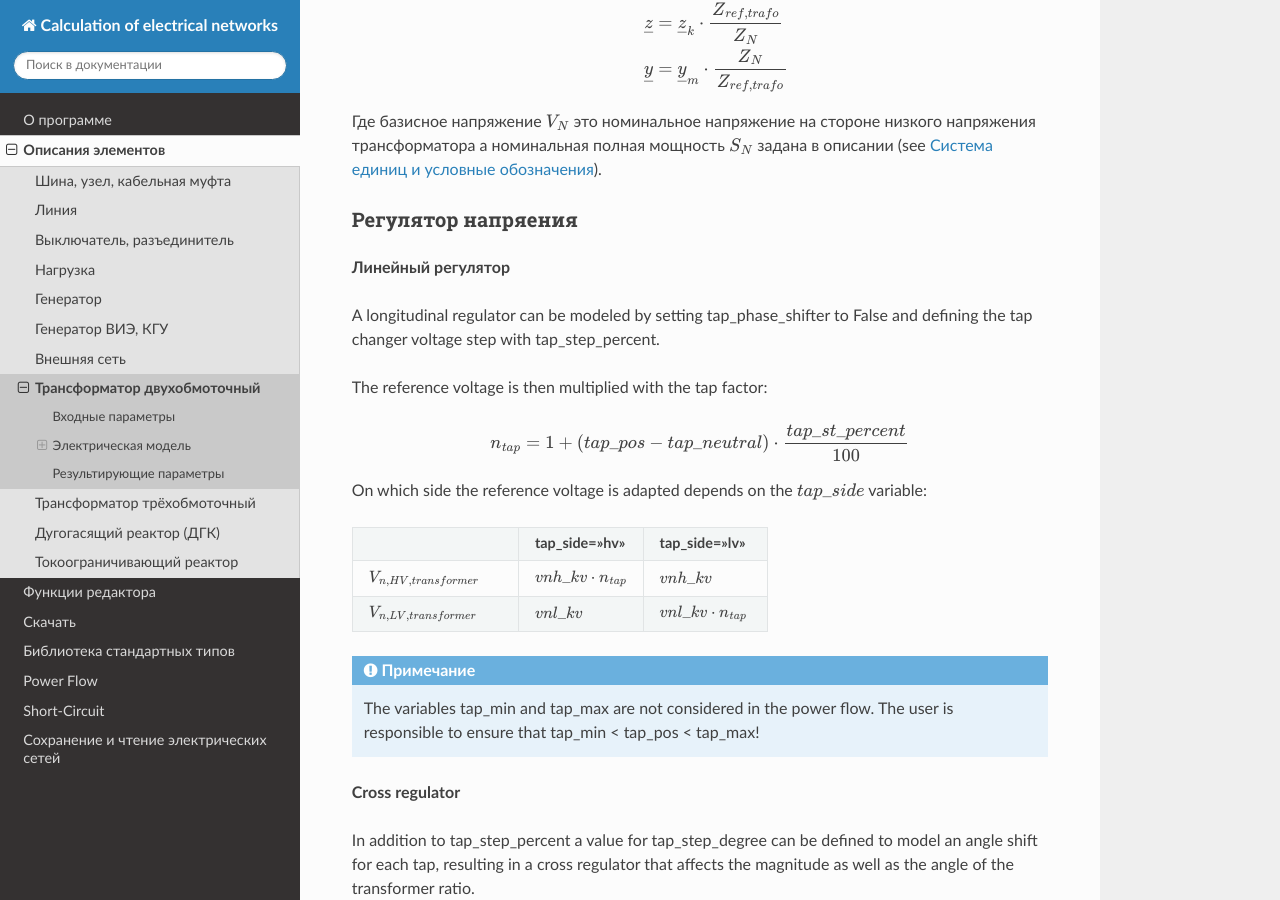
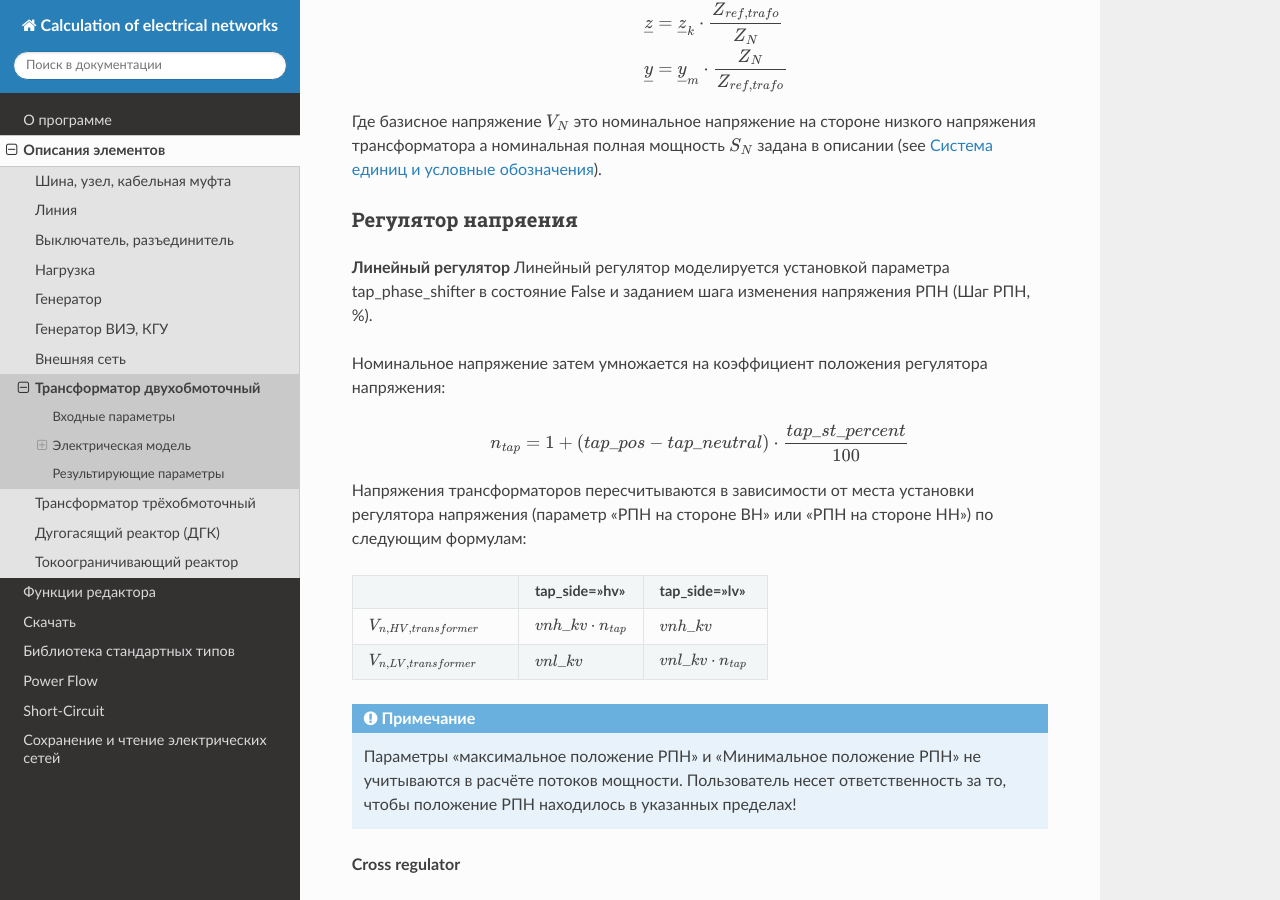
Before and after one commit to vicjan89/doctkz, a Sphinx documentation site: the page built from docs/source/elements/trafo.rst, in a window 1280 px wide and 900 px high, scrolled down 3433 px. Built offline with Sphinx 7.4.7 and the Read the Docs theme 2.0.0, drawn with Linux system fonts in a browser that asks for light colours.

Commit message:
Проложил перевод элемента Трансформатор

```diff
--- a/docs/source/elements/trafo.rst
+++ b/docs/source/elements/trafo.rst
@@ -134,10 +134,9 @@
 -------------------
 
 **Линейный регулятор**
+Линейный регулятор моделируется установкой параметра tap_phase_shifter в состояние False и заданием шага изменения напряжения РПН (Шаг РПН, %).
 
-A longitudinal regulator can be modeled by setting tap_phase_shifter to False and defining the tap changer voltage step with tap_step_percent.
-
-The reference voltage is then multiplied with the tap factor:
+Номинальное напряжение затем умножается на коэффициент положения регулятора напряжения:
 
 .. math::
    :nowrap:
@@ -146,7 +145,7 @@ The reference voltage is then multiplied with the tap factor:
     n_{tap} = 1 + (tap\_pos - tap\_neutral) \cdot \frac{tap\_st\_percent}{100}
     \end{align*}
 
-On which side the reference voltage is adapted depends on the :math:`tap\_side` variable:
+Напряжения трансформаторов пересчитываются в зависимости от места установки регулятора напряжения (параметр "РПН на стороне ВН" или "РПН на стороне НН") по следующим формулам:
 
 .. tabularcolumns:: |p{0.2\linewidth}|p{0.15\linewidth}|p{0.15\linewidth}|
 .. csv-table::
@@ -155,7 +154,7 @@ On which side the reference voltage is adapted depends on the :math:`tap\_side`
    :widths: 20, 15, 15
 
 .. note::
-    The variables tap_min and tap_max are not considered in the power flow. The user is responsible to ensure that tap_min < tap_pos < tap_max!
+    Параметры "максимальное положение РПН" и "Минимальное положение РПН" не учитываются в расчёте потоков мощности. Пользователь несет ответственность за то, чтобы положение РПН находилось в указанных пределах!
 
 **Cross regulator**
 
```
